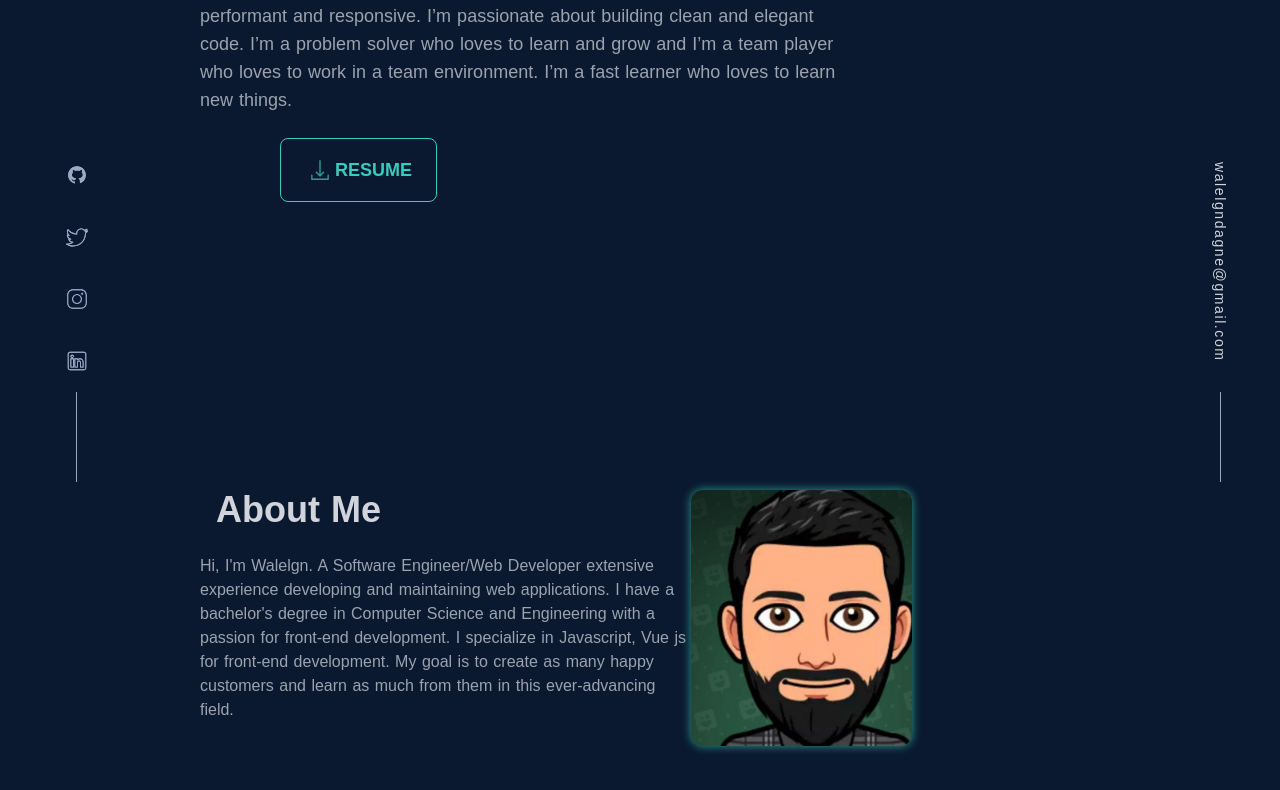
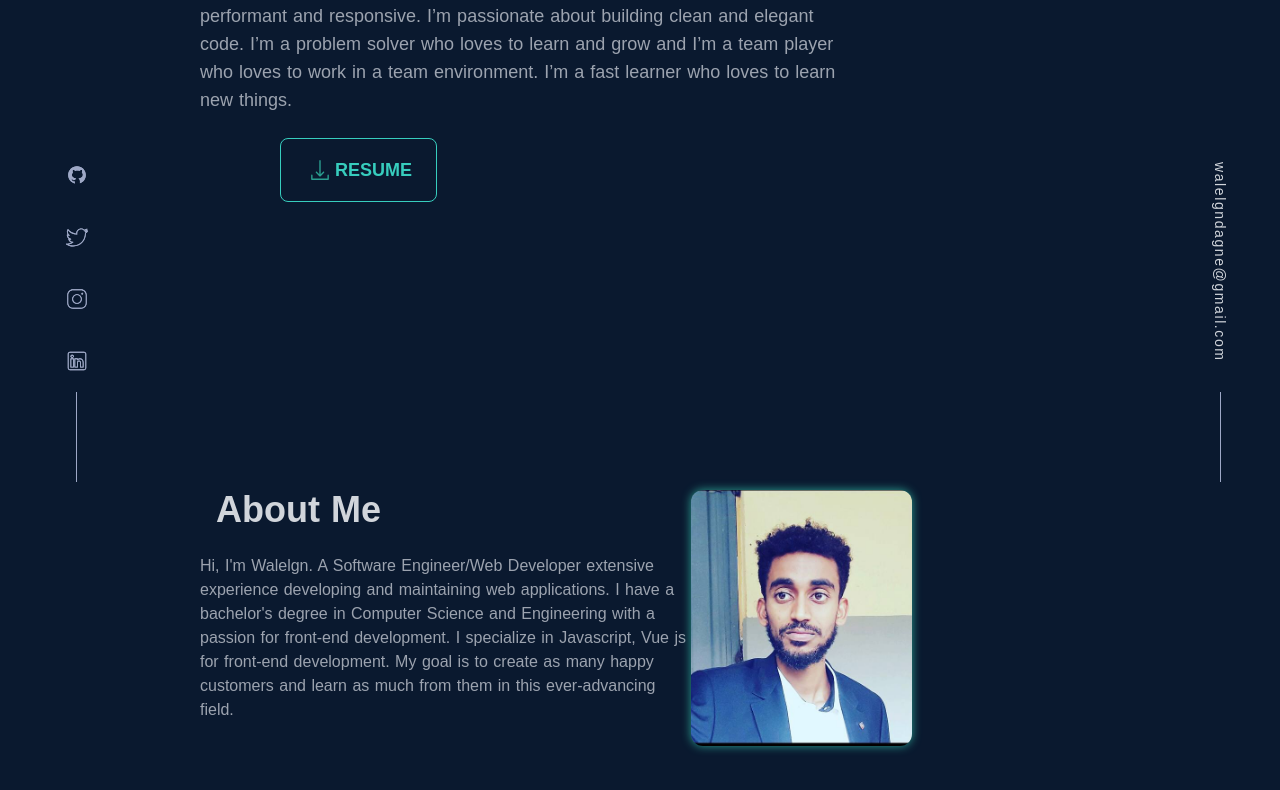
Before and after one commit to waledagne/portfolio-site, a Nuxt app: page / in a window 1280 px wide. Shown: the part 318-1108 px from the top of the page. Built offline with nearby package versions, Linux system fonts and the light colour scheme.

Commit message:
photo change

```diff
--- a/components/about.vue
+++ b/components/about.vue
@@ -20,7 +20,7 @@
           <img
             id="transition"
             class="w-80 h-64 rounded-xl bg-accent shadow-xl bg-blend-multiply mx-18 px-18 object-cover object-center"
-            src="~assets/images/wale.jpg"
+            src="~assets/images/wale2.jpg"
             alt=""
           />
         </div>
```
Also changed, not shown: assets/images/wale2.jpg (added).
